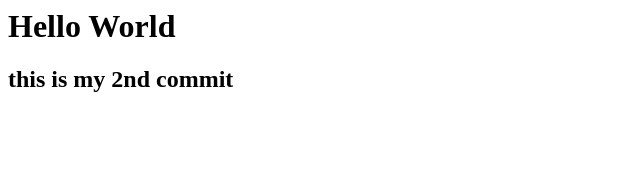
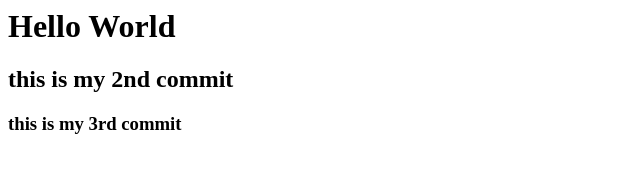
Before and after one commit to ChirathDeSilva/PAF-1, a plain HTML site: page Index.html in a window 1280 px wide. Shown: the whole page, without its empty margins (0-640 px from the left). Drawn offline with Linux system fonts and the light colour scheme.

Commit message:
3rd commit

```diff
--- a/Index.html
+++ b/Index.html
@@ -6,6 +6,7 @@
 		<h1>Hello World<h1>
 
 		<h2> this is my 2nd commit </h2>
+		<h3> this is my 3rd commit </h3>
 	</body>
 
 </html>
```
